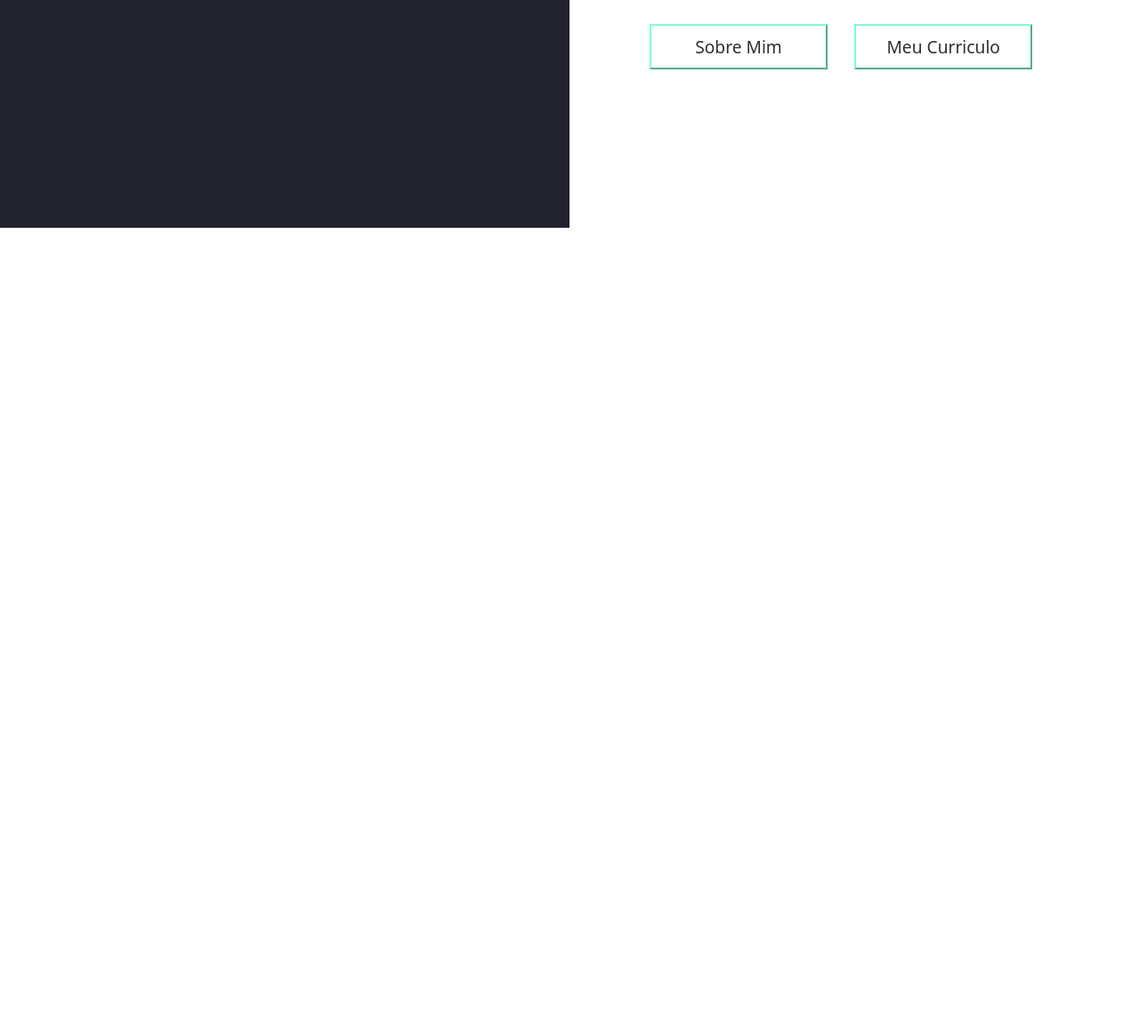
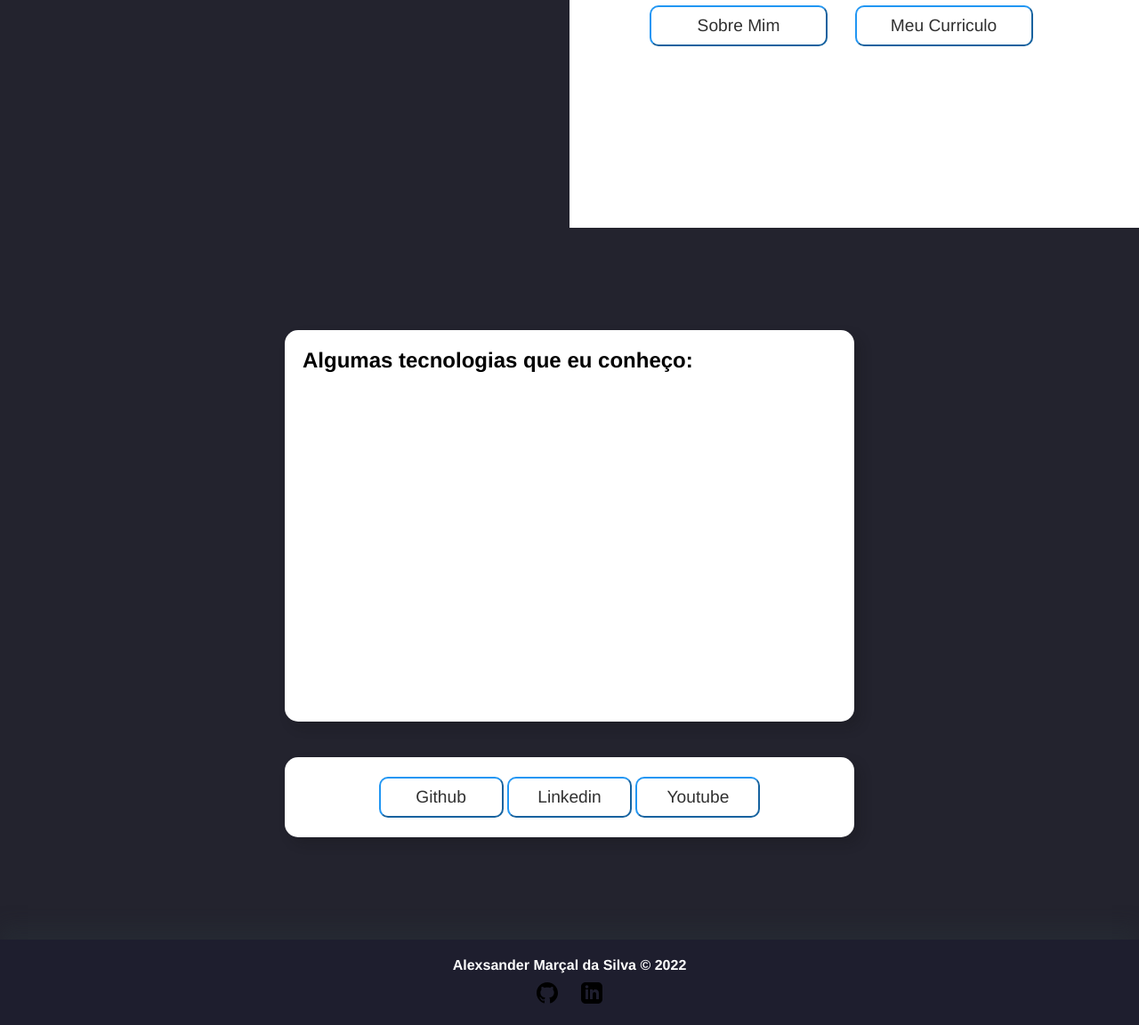
Before and after one commit to oaleekis/oaleekis.github.io, a plain HTML site: page index.html in a window 1280 px wide. Shown: the part 544-1696 px from the top of the page at 89% size. Before the commit the page ends 800 px from the top, so only its background shows below. Drawn offline with Linux system fonts and the light colour scheme; a script that the page names is missing.

Commit message:
Add files via upload

```diff
--- a/css/style.css
+++ b/css/style.css
@@ -1,7 +1,7 @@
 * {
     margin: 0;
     padding: 0;
-    font-family: system-ui, -apple-system, Helvetica, Arial, sans-serif;
+    font-family: Helvetica, Arial, sans-serif;
 }
 
 
@@ -77,27 +77,57 @@
     line-height: 30px;
 }
 
-.div-about {
+.div-sobre {
     background-color: #23232e;
+    width: 100vw;
+    height: 100vh;
+    display: flex;
+    flex-direction: column;
+    justify-content: center;
+    align-items: center;
 }
 
+.card-about {
+    align-items: center;
+    text-align: left;
+    border-radius: 15px;
+    background-color: white;
+    box-shadow: 7px 7px 13px 0 rgba(20, 20, 20, 0.22);
+    padding: 20px;
+    width: 600px;
+    height: 400px;
+
+}
+
+.card-links {
+    margin-top: 40px;
+    align-items: center;
+    text-align: center;
+    border-radius: 15px;
+    background-color: white;
+    box-shadow: 7px 7px 13px 0 rgba(20, 20, 20, 0.22);
+    padding: 20px;
+    width: 600px;
+    height: 50px;
+}
 
 input {
     background-color: transparent;
     margin-top: 30px;
-    color: aquamarine;
+    color: #2196f3;
     font-size: 1.2rem;
     padding: 10px;
     text-align: center;
-  border-color: aquamarine;
+  border-color: #2196f3;
   color: rgb(48, 48, 48);
   background-image: -webkit-linear-gradient(45deg, #f1c40f 50%, transparent 50%);
-  background-image: linear-gradient(45deg, aquamarine 50%, transparent 50%);
+  background-image: linear-gradient(45deg, #2196f3 50%, transparent 50%);
   background-position: 100%;
   background-size: 400%;
   -webkit-transition: background 300ms ease-in-out;
   transition: background 300ms ease-in-out;
   width: 200px;
+  border-radius: 10px;
 }
 
 input:hover {
@@ -108,10 +138,16 @@ input:hover {
     margin-left: 25px;
 }
 
+.btn-links {
+    align-items: center;
+    margin-top: 2px;
+    width: 140px;
+}
+
 .h1-sobre {
     margin-top: 100px;
     font-size: 70px;
-    color: aquamarine;
+    color: #2196f3;
     text-align: center;
 }
 
@@ -120,12 +156,37 @@ body {
     height: 92vh;;
 }
 
+.main-footer {
+    background-color: #1e1e2e;
+    display: flex;
+    flex-direction: column;
+    align-items: center;
+    text-align: center;
+    color: white;
+    padding: 20px;
+    box-shadow: 0px -15px 20px rgba(41, 49, 56, 0.45);
+}
+.h1-footer {
+    align-items: center;
+    text-align: center;
+    font-size: 16px;
+}
+
+.footer-icons {
+    margin-top: 10px;
+    display: flex;
+    justify-content: space-around;
+    align-items: center;
+    width: 100px;
+}
 
 
-@media (max-width: 1220px){
+
+@media (max-width: 900px){
 
     .div-colum-rigth {
         display: none;
+
     }
 
     .div-colum {
@@ -133,18 +194,26 @@ body {
         height: 100%;
     }
 
+    .div-colum-left {
+        width: 100vw;
+        height: 100vh;
+    }
+
 }
 
-@media (max-width: 615px){
+@media (max-width: 1225px) {
+
     .info {
         text-align: center;
         align-items: center;
     }
 
     .btn-curriculo {
-        margin-left: 0px;
+        margin-left: 0;
     }
+
 }
+
 
 .nav-list.active {
     transform: translateX(0);
--- a/index.html
+++ b/index.html
@@ -34,7 +34,7 @@
                             em desenvolvimento.
                             As tecnologias que eu conheço são Java, JavaScript, HTML e CSS, porem estou expandido meus
                             conhecimentos aprendendo mais sobre Python, React e React Native</p>
-                        <a href="#"><input class="btn-contato" type="button" value="Sobre Mim"></a>
+                        <a href="#sobre"><input class="btn-contato" type="button" value="Sobre Mim"></a>
                         <a
                             href="https://docs.google.com/document/d/1aRvXUZAw2invZ2B0BoJ6l4tOB6el3KccSE2Ym_ClrX4/edit?usp=sharing">
                             <input class="btn-curriculo" type="button" value="Meu Curriculo"></a>
@@ -42,7 +42,29 @@
                 </div>
             </div>
         </div>
+
+        <div class="div-sobre" id="sobre">
+                    <div class="card-about">
+                        <h2>Algumas tecnologias que eu conheço:</h2>
+                    </div>
+
+                    <div class="card-links">
+                        <a class="a-links" href="https://github.com/oaleekis" target="_blank"><input class="btn-links" type="button" value="Github"></a>
+                        <a class="a-links" href="https://www.linkedin.com/in/alexsander-mar%C3%A7al-da-silva-6b3b01209/" target="_blank"><input class="btn-links" type="button" value="Linkedin"></a>
+                        <a class="a-links" href="#"><input class="btn-links" type="button" value="Youtube"></a>
+                    </div>
+        </div>
     </div>
 </body>
 
+<footer class="main-footer">
+    <div>
+    <h1 class="h1-footer">Alexsander Marçal da Silva © 2022 </h1>
+    </div>
+    <div class="footer-icons">
+        <a href="https://github.com/oaleekis" target="_blank"><img src="assets/github.svg" alt=""></a>
+        <a href="https://www.linkedin.com/in/alexsander-mar%C3%A7al-da-silva-6b3b01209/" target="_blank"><img src="assets/linkedin.svg" alt=""></a>
+    </div>
+</footer>
+
 </html>
```
Also changed, not shown: assets/github.svg (added), assets/linkedin.svg (added).
